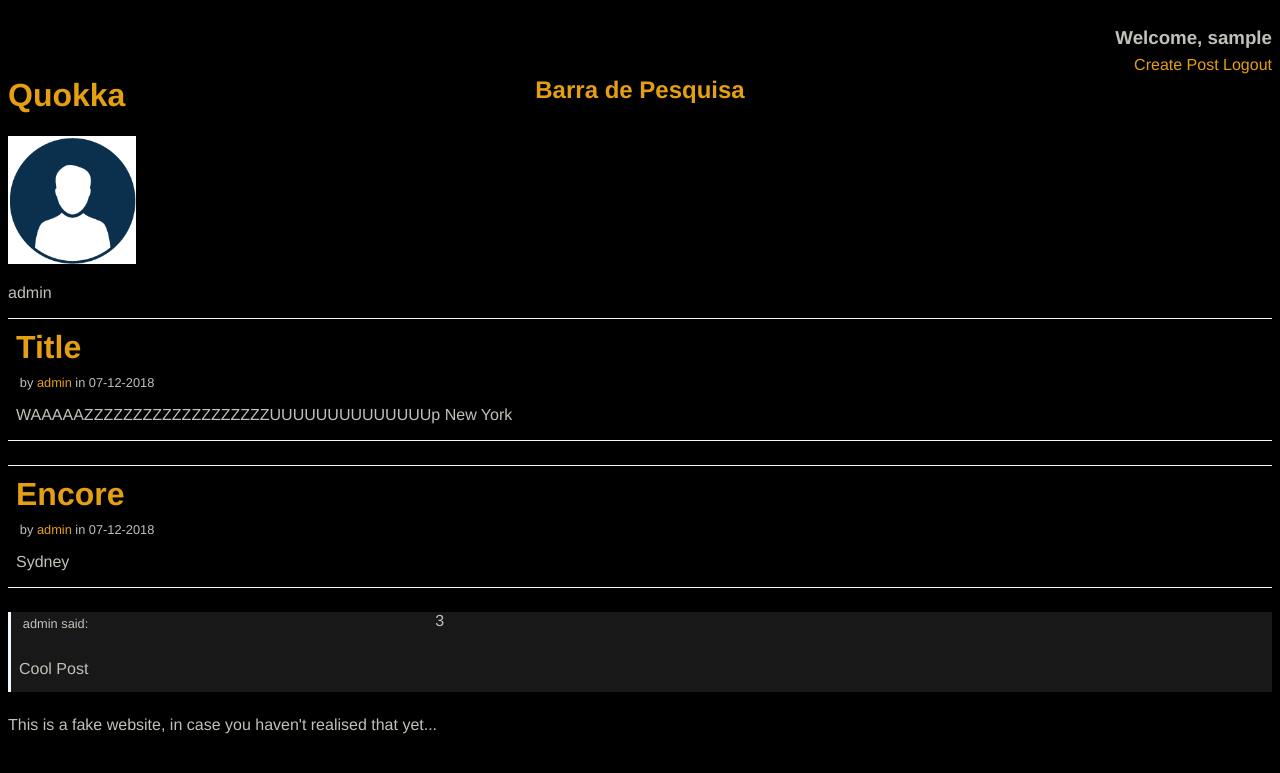
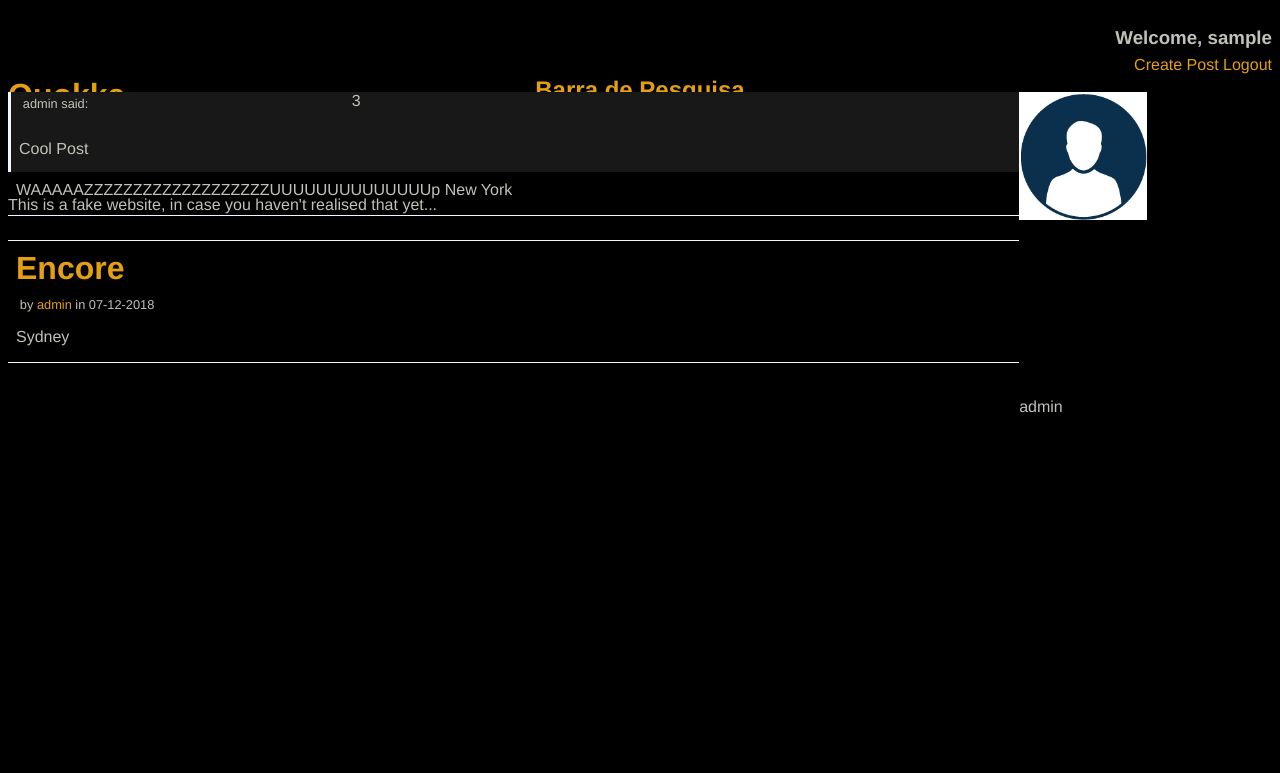
Before and after one commit to DiogoASTeixeira/LTW-Project, a PHP site: page /profile/profile.php?username=admin in a window 1280 px wide. Shown: the top 773 px of the page. Run offline with PHP 8.4, Linux system fonts and the light colour scheme; the visitor is signed in with stand-in values (Sample User, id 1); data comes from the database, SQL or seed files in the repository.

Commit message:
bodies need names, so kinda funky layout for now

```diff
--- a/css/layout.css
+++ b/css/layout.css
@@ -59,6 +59,34 @@ input[type=submit]{
     grid-area: midbot / second / bot / third;
 }
 
+#profile_posts{
+    grid-area: mid / first / bot / second;
+}
+#profile_comments{
+    grid-area: mid / first / bot / second;
+}
+body > p{
+    margin: 1em 0em;
+    padding-right: 0em;
+    border-right: 0em;
+    width: 3em;
+}
+
+body:not(header){
+    display: grid;
+    grid-template-rows: [top] 20% [mid] auto [midbot] 3em [bot];
+    grid-template-columns: [first] 80% [second] auto [third];
+}
+
+header{
+    grid-area: top / first / mid / third;
+
+}
+
+#posts{
+    grid-area: mid / first / bot / second;
+}
+
 .change_psw > {
 
 }
```
